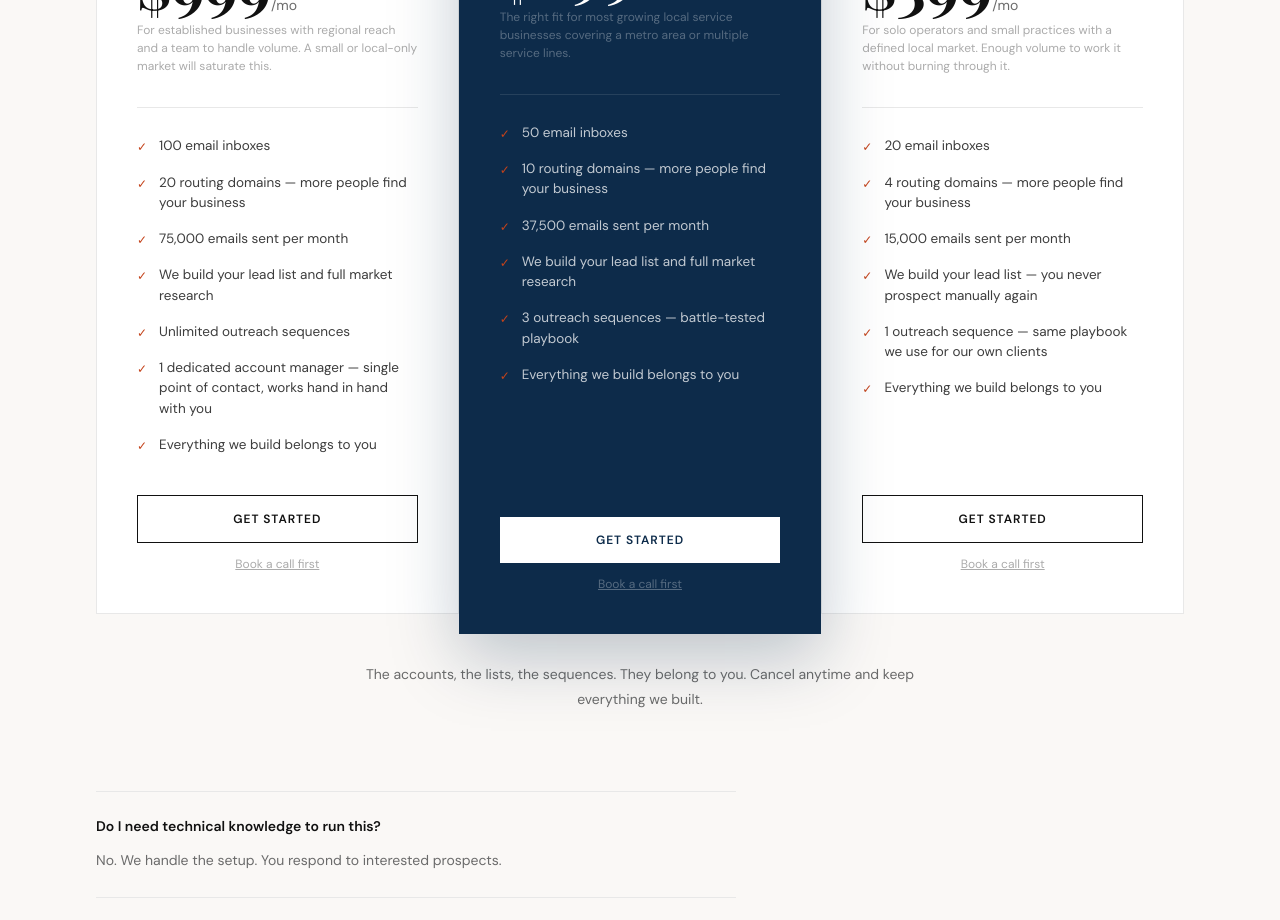
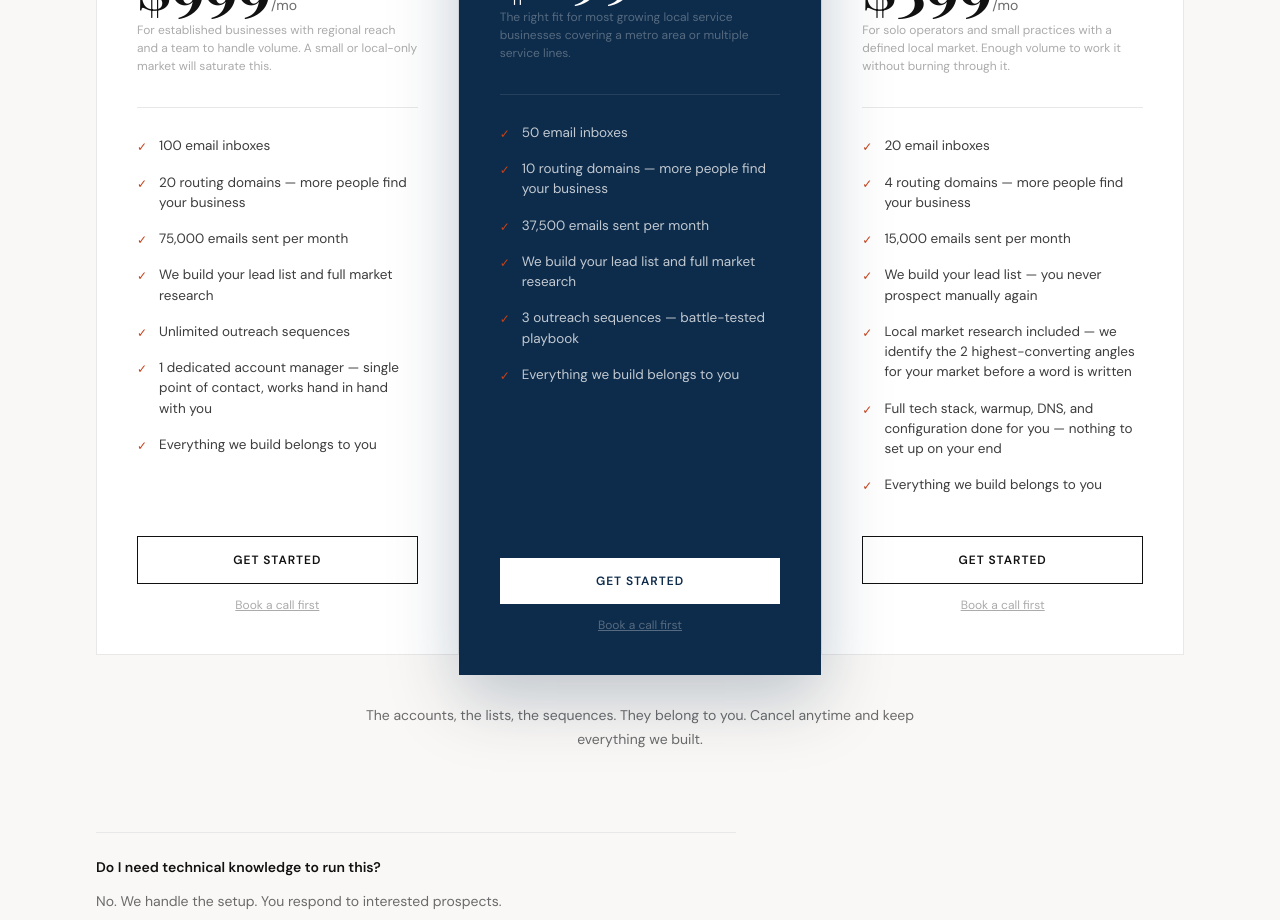
Before and after one commit to jaexochill2-code/scalesteady-engineers, a Next.js app: page / in a window 1280 px wide. Shown: the part 4400-5320 px from the top of the page. Built offline with nearby package versions, Linux system fonts and the light colour scheme.

Commit message:
copy: starter tier — replace generic sequence line with research angles + DFY stack value

```diff
--- a/src/app/page.tsx
+++ b/src/app/page.tsx
@@ -705,7 +705,8 @@ export default function Home() {
                   "4 routing domains — more people find your business",
                   "15,000 emails sent per month",
                   "We build your lead list — you never prospect manually again",
-                  "1 outreach sequence — same playbook we use for our own clients",
+                  "Local market research included — we identify the 2 highest-converting angles for your market before a word is written",
+                  "Full tech stack, warmup, DNS, and configuration done for you — nothing to set up on your end",
                   "Everything we build belongs to you",
                 ].map((f) => (
                   <li key={f} className="flex items-start gap-3">
```
